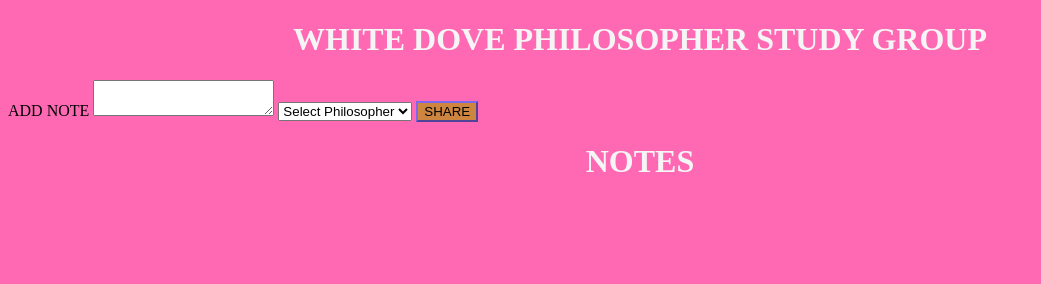
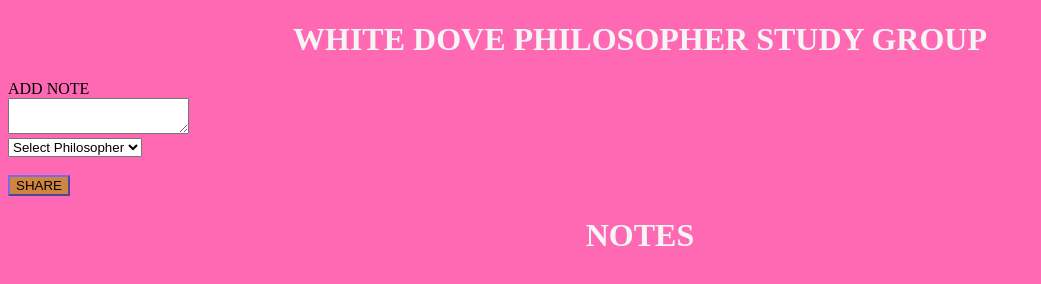
Before and after one commit to csipsz/PHILOSOPHER-FRONT, a plain HTML site: page index.html in a window 1280 px wide. Shown: the whole page, without its empty margins (0-1041 px from the left). Drawn offline with Linux system fonts and the light colour scheme; no server answers.

Commit message:
safety saving

```diff
--- a/index.html
+++ b/index.html
@@ -8,15 +8,16 @@
     </head>
     <body>
     <h1>WHITE DOVE PHILOSOPHER STUDY GROUP</h1>
-
+<div id="sziacica">
     <form id="note-submit">
-        <label for="note-content">ADD NOTE</label>
-          <textarea type="text" name="note-content" id="note-content"></textarea>
+        <label for="note-content">ADD NOTE</label><br>
+          <textarea type="text" name="note-content" id="note-content"></textarea><br>
           <select id="philosopher-dropdown" >
               <option>Select Philosopher</option>
-          </select>
+          </select><br><br>
           <input type="submit" value="SHARE" class="btn">
       </form>
+</div>
 
     <div id="branches">
 
```
Also changed, not shown: javascripts/branch.js (+1 -6 lines), style.css (+16 -0 lines).
